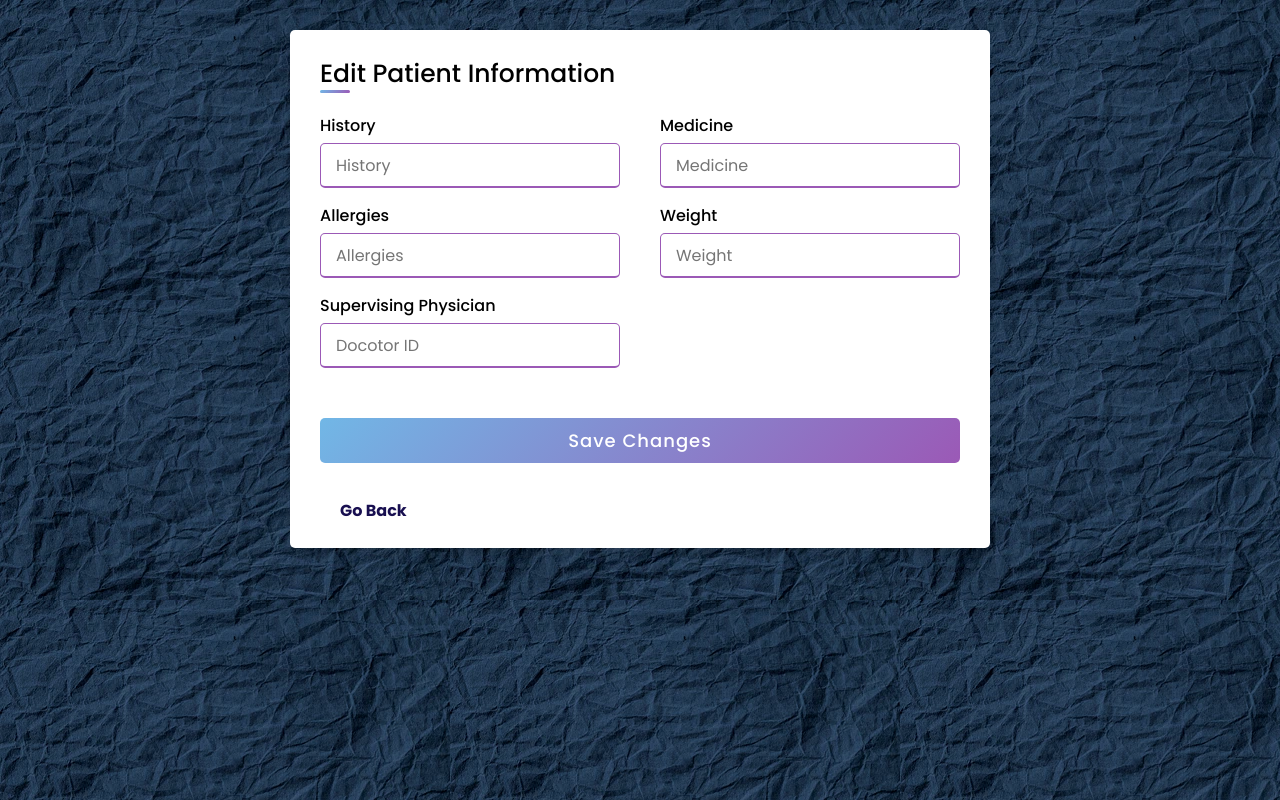
After one commit to aj17i/HealthTracker, a PHP site: page /editPtientInfo.html in a window 1280 px wide. The commit adds this page. Run offline with PHP 8.4, Linux system fonts and the light colour scheme.

Commit message:
edit patient works finally

```diff
--- a/pages/css/d1.css
+++ b/pages/css/d1.css
@@ -27,7 +27,7 @@
     font-weight: bolder;
 }
 
-.container .text .detailes {
+.container  .detailes {
     background-image: url('./images/4.webp');
     box-shadow: 10px 7px 10px 7px rgba(0, 0, 0, 0.5);
     border-radius: 30px;
--- a/pages/css/view.css
+++ b/pages/css/view.css
@@ -97,7 +97,7 @@
     font-weight: bold;
     border-radius: 5px;
     cursor: pointer;
-    width: 120px;
+    height: 40px;
     border: none;
     font-size: 20px;
     font-family: 'Noto Serif', serif;
--- /dev/null
+++ b/pages/editPtientInfo.html
@@ -0,0 +1,62 @@
+<!DOCTYPE html>
+<html lang="en">
+
+<head>
+    <meta charset="UTF-8">
+    <meta name="viewport" content="width=device-width, initial-scale=1.0">
+    <title>Document</title>
+
+    <link rel="stylesheet" href="./css/edit.css">
+
+</head>
+<script>
+    document.addEventListener('DOMContentLoaded', function() {
+        var urlParams = new URLSearchParams(window.location.search);
+        var Pid = urlParams.get('Pid');
+
+
+        document.getElementById('PidInput').value = Pid;
+    });
+</script>
+
+<body>
+    <div class="container">
+        <div class="title">Edit Patient Information</div>
+        <div class="content">
+            <form action="editPatientInfo.php" method="post">
+                <input type="hidden" id="PidInput" name="Pid" value="">
+                <div class="user-details">
+                    <div class="input-box">
+                        <span class="details">History</span>
+                        <input type="text" placeholder="History"  id="history" name="history">
+                    </div>
+                    <div class="input-box">
+                        <span class="details">Medicine</span>
+                        <input type="text" placeholder="Medicine"  id="medicine" name="medicine">
+                    </div>
+                    <div class="input-box">
+                        <span class="details">Allergies</span>
+                        <input type="text" placeholder="Allergies"  id="allergies" name="allergies">
+                    </div>
+                    <div class="input-box">
+                        <span class="details">Weight</span>
+                        <input type="text" placeholder="Weight"  id="weight" name="weight">
+                    </div>
+                    <div class="input-box">
+                        <span class="details">Supervising Physician</span>
+                        <input type="text" placeholder="Docotor ID"  id="Did" name="Did">
+                    </div>
+
+                </div>
+
+                <div class="button">
+                    <input type="submit" value="Save Changes">
+                </div>
+            </form>
+            <a class="link" href="doctor.php">Go Back</a>
+        </div>
+    </div>
+
+</body>
+
+</html>
--- a/pages/patient.php
+++ b/pages/patient.php
@@ -18,9 +18,6 @@ if (!isset($_SESSION['logged']) || $_SESSION['logged'] !== true) {
 $email = $_SESSION['email'];
 
 
-
-
-// Fetch all doctors' information
 $query = "SELECT * FROM patient WHERE email='$email'";
 $result = mysqli_query($con, $query);
 
--- a/pages/patientLogin.php
+++ b/pages/patientLogin.php
@@ -3,11 +3,10 @@ require_once 'Login.php';
 session_start();
 
 if ($_SERVER["REQUEST_METHOD"] == "POST") {
-    // Retrieve values from the form
+
     $email = mysqli_real_escape_string($con, $_POST['email']);
     $pass = mysqli_real_escape_string($con, $_POST['password']);
 
-    // Query to check if the user exists
     $query = "SELECT * FROM patient WHERE email='$email' AND password='$pass'";
     $result = mysqli_query($con, $query);
 
@@ -29,6 +28,6 @@ if ($_SERVER["REQUEST_METHOD"] == "POST") {
     }
 }
 
-// Close the database connection
+
 mysqli_close($con);
 ?>
```
Also changed, not shown: pages/editPatientInfo.php (added, +89 -0 lines), pages/editdoctor.php (+4 -5 lines), pages/viewpatient.php (+3 -6 lines).
